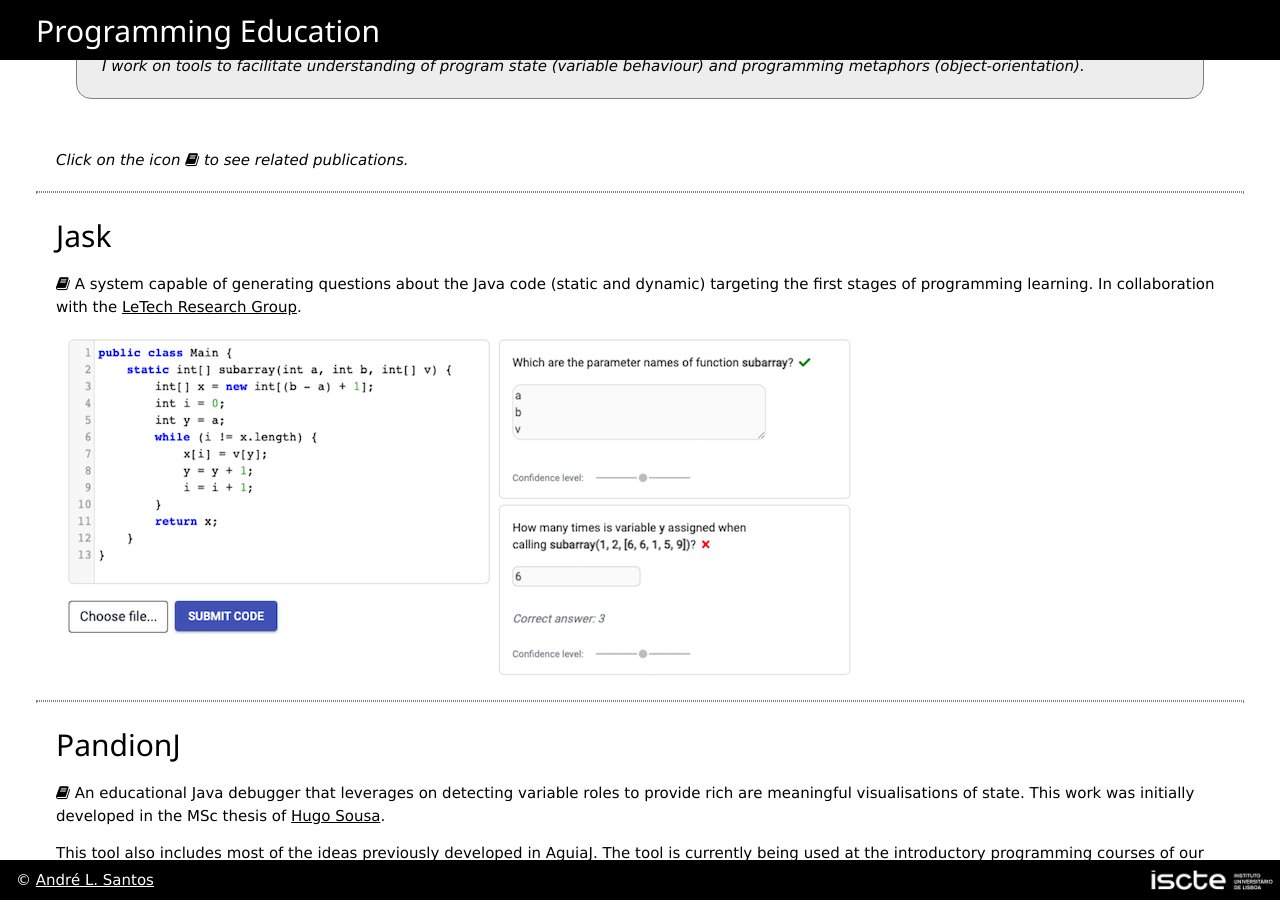
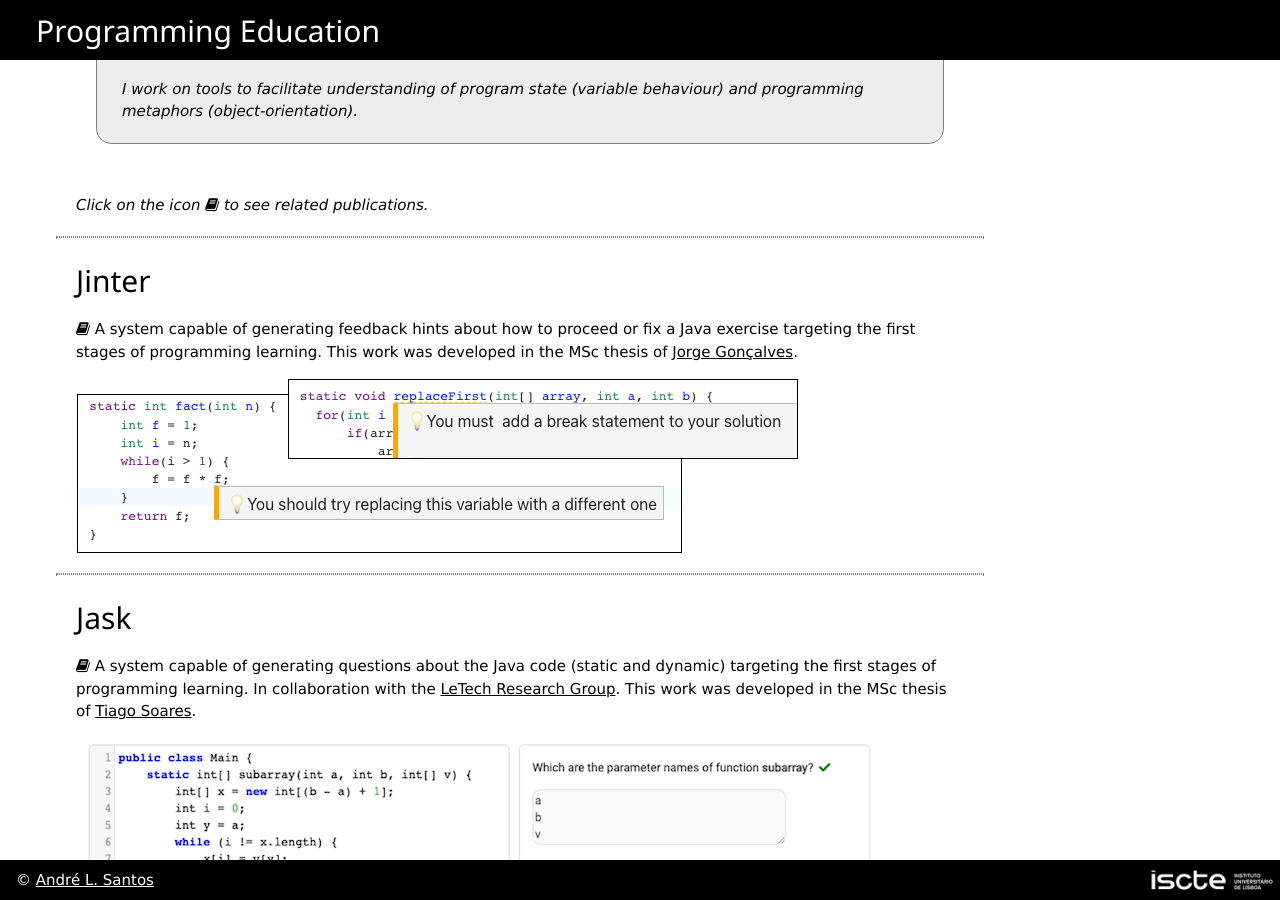
Before and after one commit to andre-santos-pt/andre-santos-pt.github.io, a Jekyll site: the page built from programmingeducation.md, in a window 1280 px wide and 900 px high, scrolled down 336 px. Built offline with Jekyll 4.4.1, drawn with Linux system fonts in a browser that asks for light colours; grey boxes are pictures that could not be loaded.

Commit message:
Jinter update

```diff
--- a/_layouts/single.html
+++ b/_layouts/single.html
@@ -2,7 +2,7 @@
 <html lang="pt">
   <head>
     <meta charset="utf-8">
-    <meta name="keywords" content="domain specific languages, program comprehension, programming pedagogy, code editors, software variability">
+    <meta name="keywords" content="domain specific languages, program comprehension, programming education, code editors, software variability">
     <title>{{ page.title }} - André L. Santos</title>
     <link rel="stylesheet" href="https://www.w3schools.com/w3css/4/w3.css">
     <link rel="stylesheet" href="https://cdnjs.cloudflare.com/ajax/libs/font-awesome/4.7.0/css/font-awesome.min.css">
@@ -44,11 +44,11 @@
 </div>
 
 </header>
-
+<main>
     <div class="w3-panel w3-padding-64">
         {{ content }}
     </div>
-
+  </main>
 
     <footer class="w3-container w3-black w3-bottom">
       &copy;&nbsp;<a href="/">André L. Santos</a><a href="http://www.iscte-iul.pt" target="_blank"><img src="/iscte.png" height="40px" class="w3-display-right"/></a>
--- a/programmingeducation.md
+++ b/programmingeducation.md
@@ -16,8 +16,14 @@ layout: single
 *Click on the icon <i class="fa fa-book"></i> to see related publications.*
 
 ***
+## Jinter
+{% include pub topic="Jinter" papers="conf/iticse/GoncalvesS23" %} A system capable of generating feedback hints about how to proceed or fix a Java exercise targeting the first stages of programming learning. This work was developed in the MSc thesis of [Jorge Gonçalves](https://www.linkedin.com/in/jorge-gonçalves-77b56380/){:target="_blank"}.
+
+ ![Jinter](images/jinter.png)
+
+***
 ## Jask
-{% include pub topic="Jask" papers="conf/iticse/SantosSGL22,conf/iwpc/Lehtinen0S21" %} A system capable of generating questions about the Java code (static and dynamic) targeting the first stages of programming learning. In collaboration with the [LeTech Research Group](https://research.cs.aalto.fi/LeTech/){:target="_blank"}.
+{% include pub topic="Jask" papers="conf/iticse/SantosSGL22,conf/iwpc/Lehtinen0S21" %} A system capable of generating questions about the Java code (static and dynamic) targeting the first stages of programming learning. In collaboration with the [LeTech Research Group](https://research.cs.aalto.fi/LeTech/){:target="_blank"}. This work was developed in the MSc thesis of [Tiago Soares](https://www.linkedin.com/in/tiagofmartinho){:target="_blank"}.
 
  ![Jask](images/jask.png)
 
```
Also changed, not shown: index.md (+2 -2 lines), supervision.md (+1 -1 lines), images/jinter.png (added).
